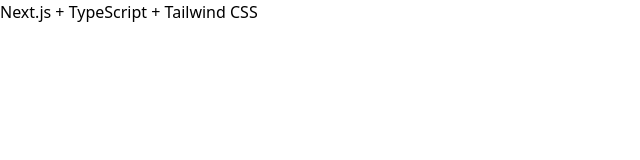
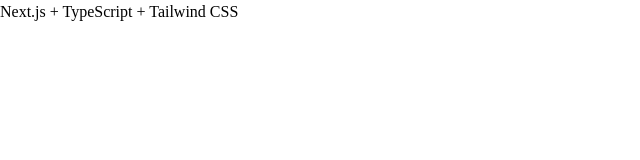
Before and after one commit to piyushimraw/app.getitdone, a Next.js app: page / in a window 1280 px wide. Shown: the top 160 px of the page, without its empty margins (0-640 px from the left). Built offline with nearby package versions, Linux system fonts and the light colour scheme.

Commit message:
added intial components

```diff
--- a/src/app/globals.css
+++ b/src/app/globals.css
@@ -8,13 +8,6 @@
   --background-end-rgb: 255, 255, 255;
 }
 
-@media (prefers-color-scheme: dark) {
-  :root {
-    --foreground-rgb: 255, 255, 255;
-    --background-start-rgb: 0, 0, 0;
-    --background-end-rgb: 0, 0, 0;
-  }
-}
 @layer base {
   [data-nextjs-scroll-focus-boundary] {
     display: contents;
--- a/tailwind.config.js
+++ b/tailwind.config.js
@@ -1,18 +1,16 @@
 /** @type {import('tailwindcss').Config} */
 module.exports = {
   content: [
-    './src/pages/**/*.{js,ts,jsx,tsx,mdx}',
-    './src/components/**/*.{js,ts,jsx,tsx,mdx}',
-    './src/app/**/*.{js,ts,jsx,tsx,mdx}',
+    "./src/pages/**/*.{js,ts,jsx,tsx,mdx}",
+    "./src/components/**/*.{js,ts,jsx,tsx,mdx}",
+    "./src/app/**/*.{js,ts,jsx,tsx,mdx}",
   ],
   theme: {
     extend: {
-      backgroundImage: {
-        'gradient-radial': 'radial-gradient(var(--tw-gradient-stops))',
-        'gradient-conic':
-          'conic-gradient(from 180deg at 50% 50%, var(--tw-gradient-stops))',
+      fontFamily: {
+        sans: ["var(--font-sans)"],
       },
     },
   },
   plugins: [],
-}
+};
```
